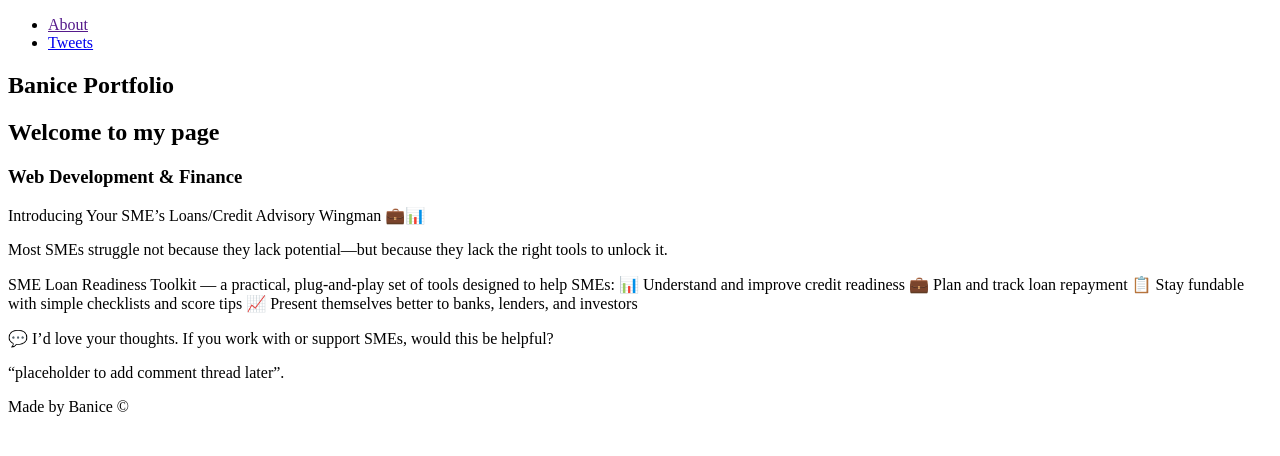
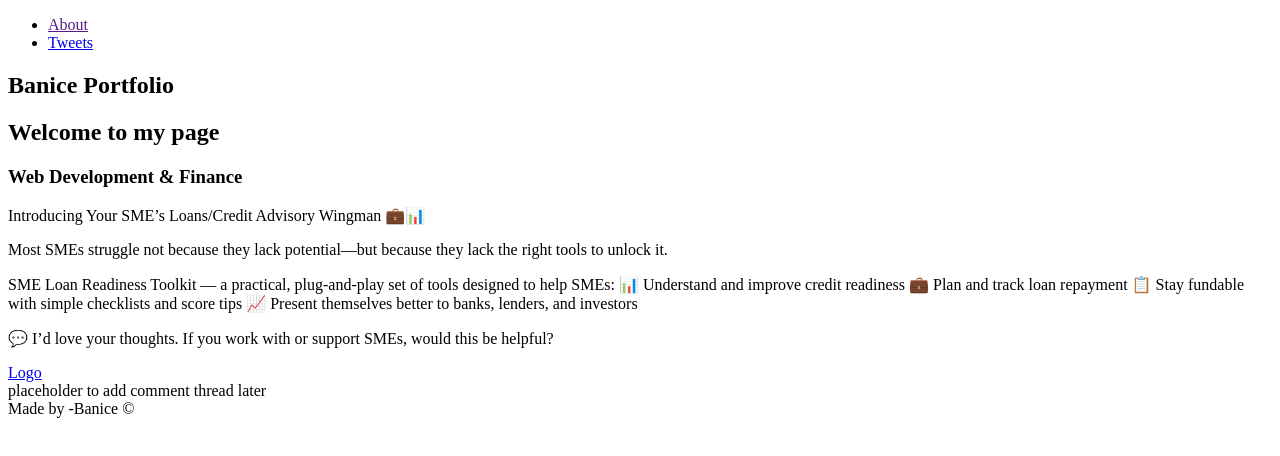
Before and after one commit to wacerabanice/My_First_Portfolio, a plain HTML site: page html_basic/index.html in a window 1280 px wide. Drawn offline with Linux system fonts and the light colour scheme.

Commit message:
Update index.html

```diff
--- a/html_basic/index.html
+++ b/html_basic/index.html
@@ -30,15 +30,17 @@
 
  📈 Present themselves better to banks, lenders, and investors</p>
     <p>💬 I’d love your thoughts. If you work with or support SMEs, would this be helpful?</p>
-    <a href="https://i.ibb.co/gTDZZT8/ALX-Logo-07.png"></a>
+    <a href="https://i.ibb.co/gTDZZT8/ALX-Logo-07.png">Logo</a>
    </article>
 
     <aside>
-    <p>“placeholder to add comment thread later”.</p>
+    placeholder to add comment thread later
     </aside>
 </main>
 
 
-<footer>Made by <a href="https://x.com/Enchepata" target="_blank"></a>Banice &copy;</footer>
+<footer>
+    Made by -<a href="https://x.com/Enchepata" target="_blank"></a>Banice &copy;
+</footer>
 </body>
 </html>
```
